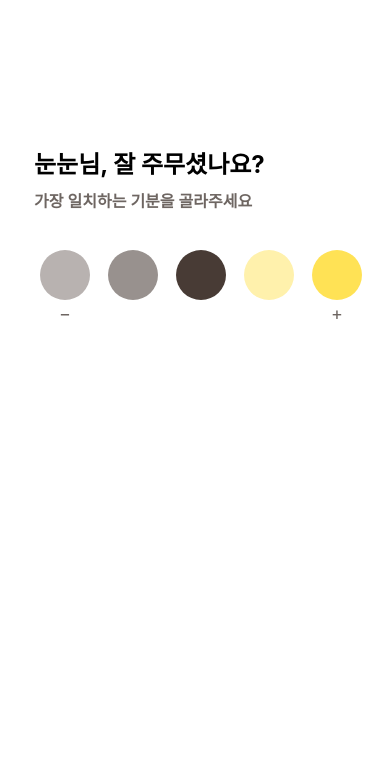
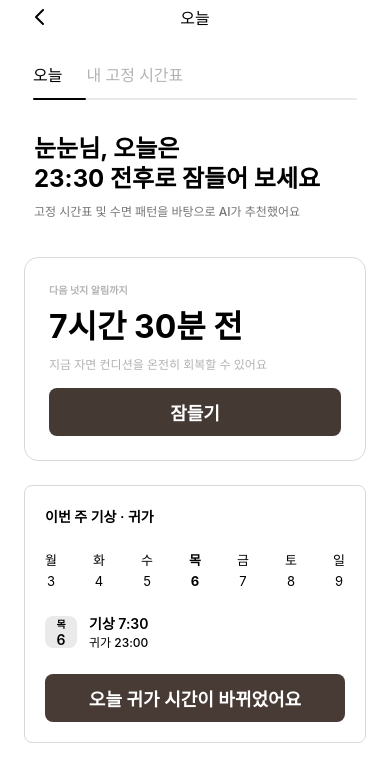
Before and after one commit to IRI-JEORI/project-frontend, a React Native app: screen / in a window 390 px wide. Shown: the top 782 px of the page. Built offline with nearby package versions, Linux system fonts and the light colour scheme.

Commit message:
Add PersonalGroupScreen with sleep countdown and weekly schedule cards

```diff
--- a/App.tsx
+++ b/App.tsx
@@ -1,8 +1,8 @@
 import React from 'react';
-import MoodCheckScreen from './src/screens/MoodCheckScreen';
+import PersonalGroupScreen from './src/screens/PersonalGroupScreen';
 
 const App = () => {
-  return <MoodCheckScreen />;
+  return <PersonalGroupScreen />;
 };
 
 export default App;
--- /dev/null
+++ b/src/assets/icons/navIcons.ts
@@ -0,0 +1,3 @@
+export const chevronLeftSvg = `<svg width="24" height="24" viewBox="0 0 24 24" fill="none" xmlns="http://www.w3.org/2000/svg">
+<path d="M15 5L8 12L15 19" stroke="currentColor" stroke-width="2" stroke-linecap="round" stroke-linejoin="round"/>
+</svg>`;
--- /dev/null
+++ b/src/screens/PersonalGroupScreen/components/CountdownCard.tsx
@@ -0,0 +1,59 @@
+import React from 'react';
+import { StyleSheet, Text, TouchableOpacity, View } from 'react-native';
+import { colors } from '../../../theme/tokens';
+
+const CountdownCard = () => {
+  return (
+    <View style={styles.card}>
+      <Text style={styles.label}>다음 넛지 알림까지</Text>
+      <Text style={styles.time}>7시간 30분 전</Text>
+      <Text style={styles.hint}>지금 자면 컨디션을 온전히 회복할 수 있어요</Text>
+      <TouchableOpacity style={styles.button}>
+        <Text style={styles.buttonLabel}>잠들기</Text>
+      </TouchableOpacity>
+    </View>
+  );
+};
+
+const styles = StyleSheet.create({
+  card: {
+    marginHorizontal: 24,
+    borderWidth: 1,
+    borderColor: colors.border,
+    borderRadius: 14,
+    padding: 24,
+    marginTop: 38,
+  },
+  label: {
+    fontSize: 10,
+    fontWeight: '600',
+    color: colors.grayBorder,
+  },
+  time: {
+    fontSize: 32,
+    fontWeight: '700',
+    color: colors.black,
+    marginTop: 4,
+  },
+  hint: {
+    fontSize: 12,
+    fontWeight: '500',
+    color: colors.grayBorder,
+    marginTop: 8,
+  },
+  button: {
+    height: 48,
+    borderRadius: 8,
+    backgroundColor: colors.brownDark,
+    alignItems: 'center',
+    justifyContent: 'center',
+    marginTop: 16,
+  },
+  buttonLabel: {
+    fontSize: 18,
+    fontWeight: '600',
+    color: colors.white,
+  },
+});
+
+export default CountdownCard;
--- /dev/null
+++ b/src/screens/PersonalGroupScreen/components/NavHeader.tsx
@@ -0,0 +1,37 @@
+import React from 'react';
+import { StyleSheet, Text, TouchableOpacity, View } from 'react-native';
+import Icon from '../../../components/Icon';
+import { chevronLeftSvg } from '../../../assets/icons/navIcons';
+import { colors } from '../../../theme/tokens';
+
+const NavHeader = () => {
+  return (
+    <View style={styles.row}>
+      <TouchableOpacity style={styles.back}>
+        <Icon xml={chevronLeftSvg} size={24} color={colors.black} />
+      </TouchableOpacity>
+      <Text style={styles.title}>오늘</Text>
+      <View style={styles.back} />
+    </View>
+  );
+};
+
+const styles = StyleSheet.create({
+  row: {
+    flexDirection: 'row',
+    alignItems: 'center',
+    justifyContent: 'space-between',
+    paddingHorizontal: 28,
+  },
+  back: {
+    width: 24,
+    height: 24,
+  },
+  title: {
+    fontSize: 16,
+    fontWeight: '500',
+    color: colors.black,
+  },
+});
+
+export default NavHeader;
--- /dev/null
+++ b/src/screens/PersonalGroupScreen/components/RecommendationHeadline.tsx
@@ -0,0 +1,36 @@
+import React from 'react';
+import { StyleSheet, Text, View } from 'react-native';
+import { colors } from '../../../theme/tokens';
+
+const RecommendationHeadline = () => {
+  return (
+    <View style={styles.container}>
+      <Text style={styles.title}>
+        눈눈님, 오늘은{'\n'}23:30 전후로 잠들어 보세요
+      </Text>
+      <Text style={styles.subtitle}>
+        고정 시간표 및 수면 패턴을 바탕으로 AI가 추천했어요
+      </Text>
+    </View>
+  );
+};
+
+const styles = StyleSheet.create({
+  container: {
+    paddingHorizontal: 34,
+  },
+  title: {
+    fontSize: 24,
+    fontWeight: '700',
+    color: colors.black,
+    lineHeight: 30,
+  },
+  subtitle: {
+    fontSize: 12,
+    fontWeight: '500',
+    color: colors.grayText,
+    marginTop: 8,
+  },
+});
+
+export default RecommendationHeadline;
--- /dev/null
+++ b/src/screens/PersonalGroupScreen/components/TabBar.tsx
@@ -0,0 +1,70 @@
+import React, { useState } from 'react';
+import { StyleSheet, Text, TouchableOpacity, View } from 'react-native';
+import { colors } from '../../../theme/tokens';
+
+const TABS = ['오늘', '내 고정 시간표'];
+
+const TabBar = () => {
+  const [selected, setSelected] = useState(0);
+
+  return (
+    <View>
+      <View style={styles.row}>
+        {TABS.map((tab, index) => (
+          <TouchableOpacity key={tab} onPress={() => setSelected(index)}>
+            <Text
+              style={[
+                styles.label,
+                selected === index && styles.labelSelected,
+              ]}
+            >
+              {tab}
+            </Text>
+          </TouchableOpacity>
+        ))}
+      </View>
+      <View style={styles.track}>
+        <View
+          style={[
+            styles.indicator,
+            selected === 1 && styles.indicatorShifted,
+          ]}
+        />
+      </View>
+    </View>
+  );
+};
+
+const styles = StyleSheet.create({
+  row: {
+    flexDirection: 'row',
+    gap: 24,
+    paddingHorizontal: 33,
+  },
+  label: {
+    fontSize: 16,
+    fontWeight: '500',
+    color: colors.grayBorder,
+    paddingBottom: 12,
+  },
+  labelSelected: {
+    color: colors.black,
+  },
+  track: {
+    height: 2,
+    backgroundColor: colors.folderGray,
+    borderRadius: 8,
+    marginHorizontal: 33,
+  },
+  indicator: {
+    width: 53,
+    height: 2,
+    borderRadius: 8,
+    backgroundColor: colors.black,
+  },
+  indicatorShifted: {
+    marginLeft: 64,
+  },
+});
+
+export default TabBar;
--- /dev/null
+++ b/src/screens/PersonalGroupScreen/components/WeeklyCard.tsx
@@ -0,0 +1,134 @@
+import React from 'react';
+import { StyleSheet, Text, TouchableOpacity, View } from 'react-native';
+import { colors } from '../../../theme/tokens';
+
+const DAYS = [
+  { label: '월', date: 3 },
+  { label: '화', date: 4 },
+  { label: '수', date: 5 },
+  { label: '목', date: 6, today: true },
+  { label: '금', date: 7 },
+  { label: '토', date: 8 },
+  { label: '일', date: 9 },
+];
+
+const WeeklyCard = () => {
+  return (
+    <View style={styles.card}>
+      <Text style={styles.title}>이번 주 기상 · 귀가</Text>
+      <View style={styles.dayRow}>
+        {DAYS.map((day) => (
+          <View key={day.label} style={styles.dayColumn}>
+            <Text style={[styles.dayLabel, day.today && styles.todayLabel]}>
+              {day.label}
+            </Text>
+            <Text style={[styles.dayDate, day.today && styles.todayDate]}>
+              {day.date}
+            </Text>
+          </View>
+        ))}
+      </View>
+      <View style={styles.todayRow}>
+        <View style={styles.todayBadge}>
+          <Text style={styles.todayBadgeLabel}>목</Text>
+          <Text style={styles.todayBadgeDate}>6</Text>
+        </View>
+        <View>
+          <Text style={styles.detailText}>기상 7:30</Text>
+          <Text style={styles.detailTextMedium}>귀가 23:00</Text>
+        </View>
+      </View>
+      <TouchableOpacity style={styles.button}>
+        <Text style={styles.buttonLabel}>오늘 귀가 시간이 바뀌었어요</Text>
+      </TouchableOpacity>
+    </View>
+  );
+};
+
+const styles = StyleSheet.create({
+  card: {
+    marginHorizontal: 24,
+    borderWidth: 1,
+    borderColor: colors.border,
+    borderRadius: 8,
+    padding: 20,
+    marginTop: 24,
+  },
+  title: {
+    fontSize: 14,
+    fontWeight: '600',
+    color: colors.black,
+  },
+  dayRow: {
+    flexDirection: 'row',
+    justifyContent: 'space-between',
+    marginTop: 24,
+  },
+  dayColumn: {
+    alignItems: 'center',
+    gap: 4,
+  },
+  dayLabel: {
+    fontSize: 13,
+    color: colors.black,
+  },
+  todayLabel: {
+    fontWeight: '700',
+  },
+  dayDate: {
+    fontSize: 13,
+    color: colors.black,
+  },
+  todayDate: {
+    fontWeight: '700',
+  },
+  todayRow: {
+    flexDirection: 'row',
+    alignItems: 'center',
+    gap: 12,
+    marginTop: 24,
+  },
+  todayBadge: {
+    width: 32,
+    height: 32,
+    borderRadius: 8,
+    backgroundColor: colors.folderGray,
+    alignItems: 'center',
+    justifyContent: 'center',
+  },
+  todayBadgeLabel: {
+    fontSize: 10,
+    fontWeight: '600',
+    color: colors.black,
+  },
+  todayBadgeDate: {
+    fontSize: 14,
+    fontWeight: '600',
+    color: colors.black,
+  },
+  detailText: {
+    fontSize: 14,
+    fontWeight: '600',
+    color: colors.black,
+  },
+  detailTextMedium: {
+    fontSize: 12,
+    fontWeight: '500',
+    color: colors.black,
+  },
+  button: {
+    height: 48,
+    borderRadius: 8,
+    backgroundColor: colors.brown,
+    alignItems: 'center',
+    justifyContent: 'center',
+    marginTop: 24,
+  },
+  buttonLabel: {
+    fontSize: 18,
+    fontWeight: '600',
+    color: colors.white,
+  },
+});
+
+export default WeeklyCard;
--- /dev/null
+++ b/src/screens/PersonalGroupScreen/index.tsx
@@ -0,0 +1,45 @@
+import React from 'react';
+import { ScrollView, StyleSheet, View } from 'react-native';
+import { colors } from '../../theme/tokens';
+import CountdownCard from './components/CountdownCard';
+import NavHeader from './components/NavHeader';
+import RecommendationHeadline from './components/RecommendationHeadline';
+import TabBar from './components/TabBar';
+import WeeklyCard from './components/WeeklyCard';
+
+const TOP_SPACING = 5;
+
+const PersonalGroupScreen = () => {
+  return (
+    <ScrollView style={styles.container} contentContainerStyle={styles.content}>
+      <NavHeader />
+      <View style={styles.tabBarWrapper}>
+        <TabBar />
+      </View>
+      <View style={styles.headlineWrapper}>
+        <RecommendationHeadline />
+      </View>
+      <CountdownCard />
+      <WeeklyCard />
+    </ScrollView>
+  );
+};
+
+const styles = StyleSheet.create({
+  container: {
+    flex: 1,
+    backgroundColor: colors.white,
+  },
+  content: {
+    paddingTop: TOP_SPACING,
+    paddingBottom: 40,
+  },
+  tabBarWrapper: {
+    marginTop: 33,
+  },
+  headlineWrapper: {
+    marginTop: 34,
+  },
+});
+
+export default PersonalGroupScreen;
--- a/src/theme/tokens.ts
+++ b/src/theme/tokens.ts
@@ -14,6 +14,8 @@ export const colors = {
   mint: '#C7ECEC',
   bannerBg: '#F6F6F6',
   grayBorder: '#B3B3B3',
+  brownDark: '#453933',
+  grayText: '#757575',
 };
 
 export const spacing = {
```
